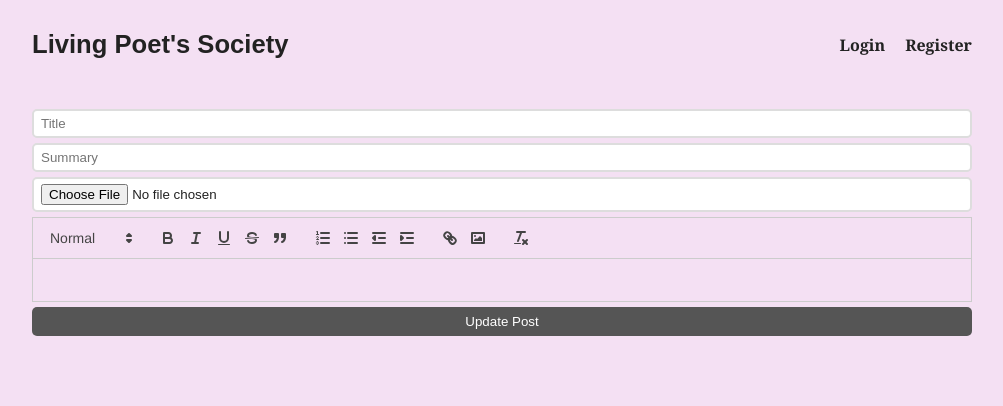
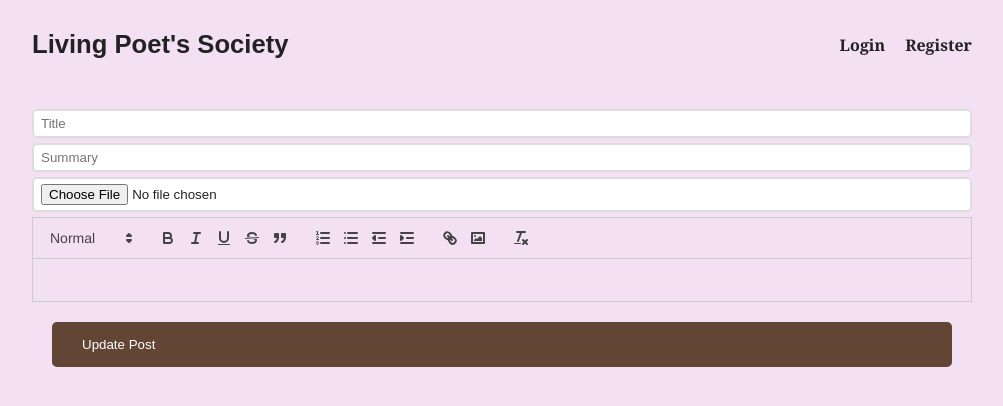
Before and after one commit to kmao5/blog, a React (Create React App) app in the folder client/: page /edit/1 in a window 1280 px wide. Shown: the top 406 px of the page, without its empty margins (138-1141 px from the left). Built offline with nearby package versions, Linux system fonts and the light colour scheme; no server answers.

Commit message:
push before deploying

```diff
--- a/client/src/App.css
+++ b/client/src/App.css
@@ -122,7 +122,7 @@ button{
   border: 0;
   color: #fff;
   border-radius: 5px;
-  padding: 7px 0;
+  padding: 10px 0;
 }
 
 form.login h1, form.register h1{
@@ -156,15 +156,16 @@ div.post-page h2 {
 div.post-page time {
   text-align: center;
   display: block;
-  font-size: 0.7 rem;
-  color: #aaa;
+  font-size: 0.7rem;
+  color: gray;
+  font-weight: bold;
 }
 
 div.post-page div.author {
   text-align: center;
   margin-top: 5px;
   margin-bottom: 20px;
-  font-size: 0.7rem;
+  font-size: 0.8rem;
   font-weight: bold;
 }
 
@@ -192,6 +193,7 @@ div.post-page a.edit-button{
 
 a svg {
   height: 20px;
+  background-color: #624534;
 }
 
 div.delete-row{
@@ -209,3 +211,18 @@ div.post-page a.delete-button{
   text-decoration: none;
   border-radius: 5px;
 }
+
+.update-div {
+  text-align: center;
+  margin: 20px;
+}
+.update-button{
+  background-color: #624534;
+  display: inline-flex;
+  align-items: center;
+  gap: 5px;
+  color: #fff;
+  padding: 15px 30px;
+  text-decoration: none;
+  border-radius: 5px;
+}
--- a/client/src/pages/EditPost.js
+++ b/client/src/pages/EditPost.js
@@ -62,7 +62,9 @@ export default function EditPost() {
             <input type="file"
                     onChange={e => setFiles(e.target.files)}/>
             <Editor value={content} onChange={setContent} />
-            <button style={{marginTop: '5px'}}>Update Post</button>
+            <div className="update-div">
+                <button className="update-button">Update Post</button>
+            </div>
         </form>
     );
 
--- a/client/src/pages/PostPage.js
+++ b/client/src/pages/PostPage.js
@@ -65,7 +65,7 @@ export default function PostPage() {
                         <svg xmlns="http://www.w3.org/2000/svg" fill="none" viewBox="0 0 24 24" strokeWidth={1.5} stroke="currentColor" className="size-6">
                             <path strokeLinecap="round" strokeLinejoin="round" d="m16.862 4.487 1.687-1.688a1.875 1.875 0 1 1 2.652 2.652L10.582 16.07a4.5 4.5 0 0 1-1.897 1.13L6 18l.8-2.685a4.5 4.5 0 0 1 1.13-1.897l8.932-8.931Zm0 0L19.5 7.125M18 14v4.75A2.25 2.25 0 0 1 15.75 21H5.25A2.25 2.25 0 0 1 3 18.75V8.25A2.25 2.25 0 0 1 5.25 6H10" />
                         </svg>
-                        Edit this post
+                        Edit post
                     </Link>
                 </div>
             )}
@@ -79,7 +79,7 @@ export default function PostPage() {
             {userInfo.id === postInfo.author._id && (
                 <div className="delete-row">
                     <Link className="delete-button" onClick={deletePost}>
-                        Delete this post
+                        Delete post
                     </Link>
                 </div>
             )}
```
